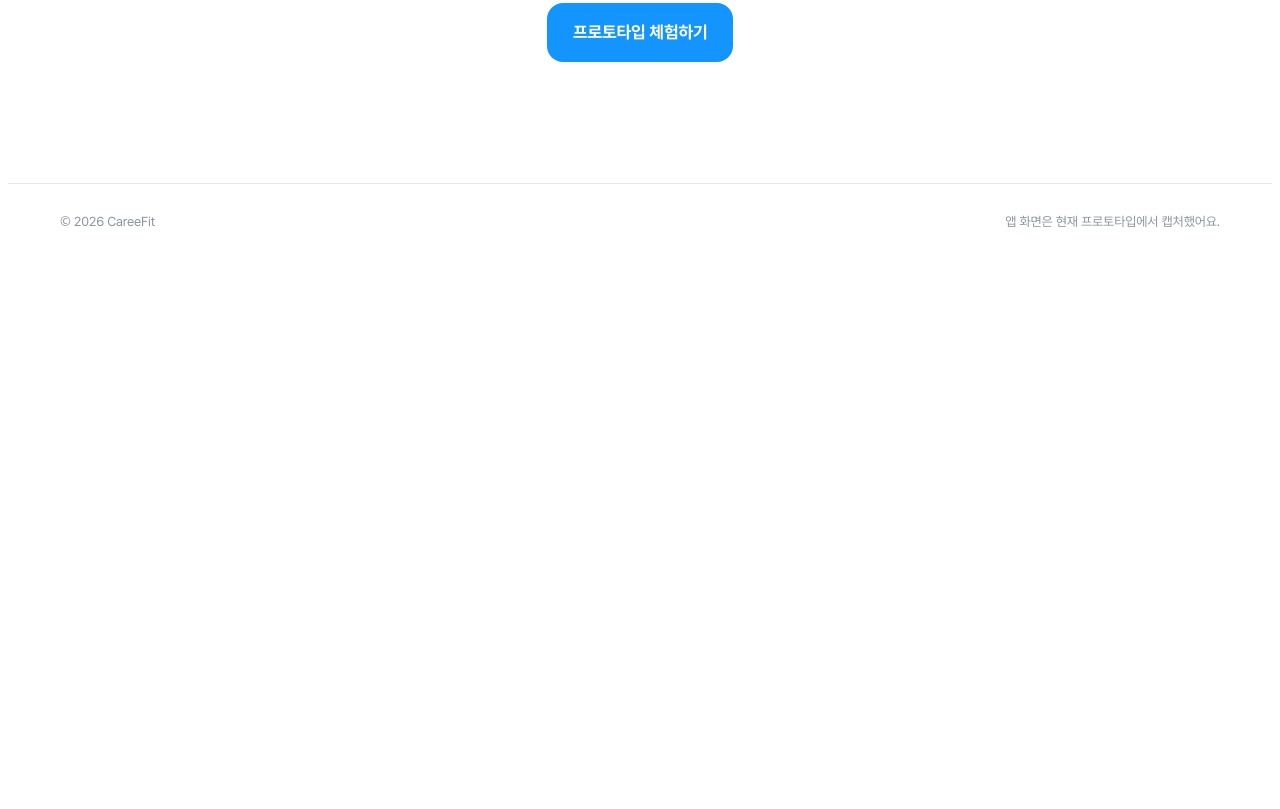
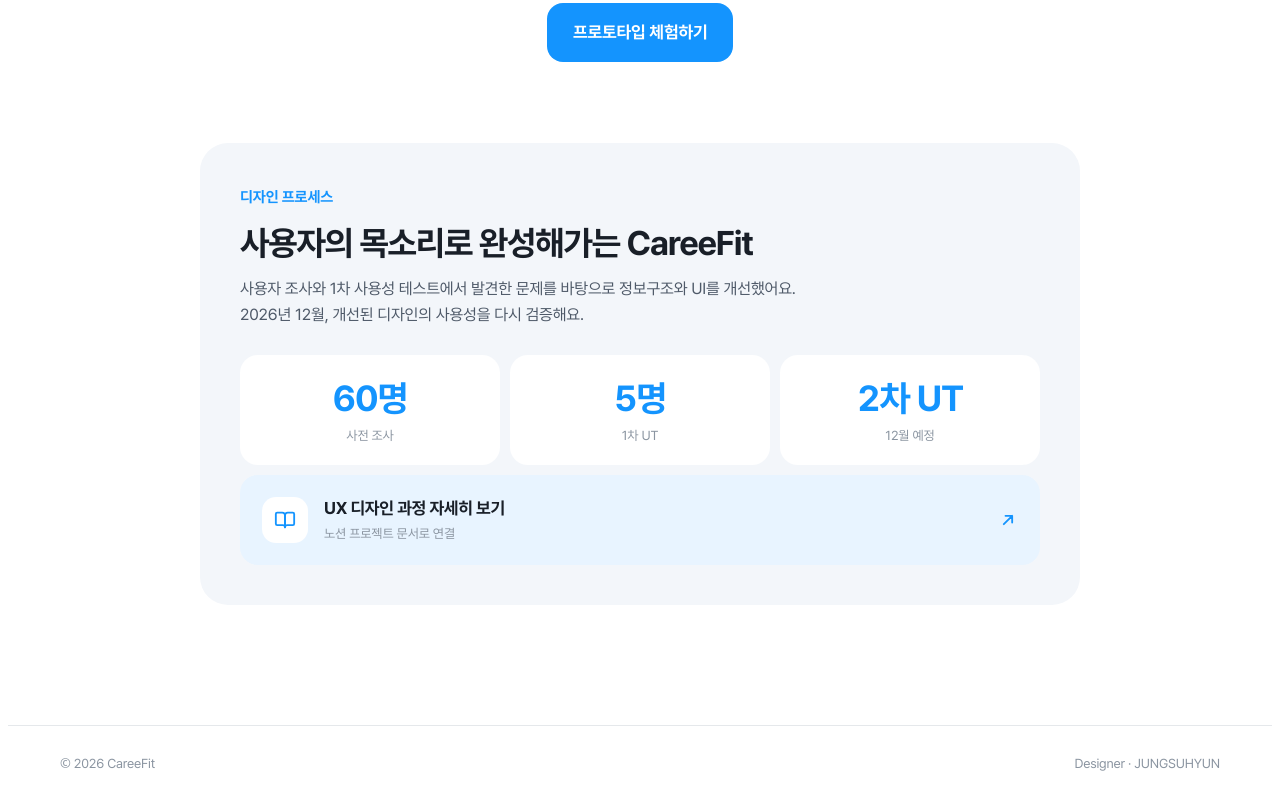
Before and after one commit to SsUu-hub/careefit_Web, a plain HTML site: page index.html in a window 1280 px wide. Shown: the part 9710-10519 px from the top of the page. Before the commit the page ends 9990 px from the top, so only its background shows below. Drawn offline with Linux system fonts and the light colour scheme.

Commit message:
Add files via upload

```diff
--- a/index.html
+++ b/index.html
@@ -220,7 +220,7 @@ input[type=range]:hover::-webkit-slider-thumb{transform:scale(1.12)}
 .features{padding-block:clamp(90px,12vw,150px)}
 .bento{display:grid;grid-template-columns:repeat(6,1fr);gap:16px;margin-top:48px}
 .bcard{position:relative;border-radius:var(--r-lg);background:var(--bg-alt);overflow:hidden;padding:30px 30px 0;min-height:420px;display:flex;flex-direction:column;transform-style:preserve-3d;will-change:transform;transition:transform .5s cubic-bezier(.2,.8,.2,1),box-shadow .4s}
-.bcard:hover{box-shadow:0 30px 50px -30px rgba(20,60,110,.4)}
+.bcard:hover{box-shadow:0 24px 44px -30px rgba(20,60,110,.18)}
 .bcard .glare{position:absolute;inset:0;pointer-events:none;opacity:0;transition:opacity .3s;background:radial-gradient(380px circle at var(--gx,50%) var(--gy,50%),rgba(255,255,255,.55),transparent 60%);mix-blend-mode:soft-light}
 .bcard:hover .glare{opacity:1}
 .bcard h3{font-size:24px;font-weight:700}
@@ -281,6 +281,25 @@ input[type=range]:hover::-webkit-slider-thumb{transform:scale(1.12)}
 .chip-medal{width:28px;height:40px;flex:none}
 @media (prefers-reduced-motion: no-preference){.medal img{animation:sway 3.2s ease-in-out var(--d) infinite}.medal:hover img{animation:none}}
 @keyframes sway{0%,100%{transform:rotate(0)}50%{transform:rotate(4deg)}}
+/* 디자인 프로세스 카드 (CTA 아래) */
+.process{max-width:880px;margin:80px auto 0;text-align:left;background:var(--bg-alt);border-radius:var(--r-lg);padding:clamp(24px,4vw,40px)}
+.process{word-break:keep-all}
+.process h3{font-size:clamp(24px,3.2vw,34px);font-weight:700}
+.process>p{color:var(--ink-2);margin-top:12px;font-size:16px}
+.pstats{display:grid;grid-template-columns:repeat(3,minmax(0,1fr));gap:10px;margin-top:28px}
+.pstat{background:var(--card);border-radius:var(--r-md);padding:22px 10px 18px;text-align:center}
+.pstat b{display:block;font-size:clamp(26px,3.4vw,36px);font-weight:700;color:var(--brand);letter-spacing:-.03em;line-height:1.2;font-variant-numeric:tabular-nums;white-space:nowrap}
+.pstat small{display:block;font-size:13px;color:var(--ink-3);margin-top:6px}
+.plink{margin-top:10px;display:flex;align-items:center;gap:16px;padding:20px 22px;border-radius:var(--r-md);background:var(--brand-soft);color:var(--ink);text-decoration:none;transition:transform .25s cubic-bezier(.2,.8,.2,1),box-shadow .25s}
+.plink:hover{transform:translateY(-3px);box-shadow:0 14px 30px -18px rgba(20,60,110,.35)}
+.plink .ic{width:46px;height:46px;border-radius:14px;background:var(--card);color:var(--brand);display:grid;place-items:center;flex:none;transition:transform .35s cubic-bezier(.3,1.6,.5,1)}
+.plink:hover .ic{transform:rotate(-8deg) scale(1.06)}
+.plink .tx{min-width:0}
+.plink b{display:block;font-size:17px;letter-spacing:-.02em}
+.plink small{display:block;font-size:13px;color:var(--ink-3);margin-top:2px}
+.plink .go{margin-left:auto;flex:none;color:var(--brand);transition:transform .25s}
+.plink:hover .go{transform:translate(3px,-3px)}
+@media (max-width:480px){.pstat b{font-size:24px}.pstat{padding:18px 6px 14px}.pstat small{font-size:12px}.plink{padding:18px 16px;gap:12px}}
 footer{border-top:1px solid var(--line);padding-block:28px 40px;font-size:13px;color:var(--ink-3)}
 footer .container{display:flex;justify-content:space-between;gap:12px;flex-wrap:wrap;align-items:center}
 
@@ -315,7 +334,7 @@ footer .container{display:flex;justify-content:space-between;gap:12px;flex-wrap:
       <div class="reveal pre">
         <span class="eyebrow">AI 취업 준비 페이스메이커</span>
         <h1>각자의 페이스로,<br><span class="fit">끝까지.</span></h1>
-        <p class="lead">공고 한 장만 올리면 피키가 내 준비 성향에 맞춰<br>마감까지의 로드맵을 짜 드려요. 오늘 무엇을 하면 되는지만 보면 돼요.</p>
+        <p class="lead">공고 한 장만 올리면 피키가 내 준비 성향에 맞춰 마감까지의 로드맵을 짜 드려요. 오늘 무엇을 하면 되는지만 보면 돼요.</p>
         <div class="ctas">
           <a class="btn btn-primary magnetic" href="https://ssuu-hub.github.io/careefit_APP/"><span>프로토타입 체험하기</span></a>
           <a class="btn btn-ghost magnetic" href="#how"><span>어떻게 작동하나요?</span></a>
@@ -350,8 +369,8 @@ footer .container{display:flex;justify-content:space-between;gap:12px;flex-wrap:
           <h2 class="h2">공고 한 장이면<br>로드맵이 완성돼요</h2>
         </div>
         <ol class="steps" id="steps">
-          <li><button class="step on" type="button" data-i="0"><span class="bar"></span><span class="t"><span class="no">01</span>공고를 올려요</span><span class="d">촬영하기, 갤러리, 링크 중 편한 방법으로 올리면 피키가 지원 자격과 마감일,<br>채용 절차를 꼼꼼히 읽어요.</span><span class="m-shot phone"><span class="scr"><img src="s-scan1.webp" alt="" loading="lazy"></span></span></button></li>
-          <li><button class="step" type="button" data-i="1"><span class="bar"></span><span class="t"><span class="no">02</span>정리된 공고를 확인해요</span><span class="d">회사, 직무, 마감일, 내 작업 페이스까지 한 장으로 보여줘요.<br>틀린 곳은 그 자리에서 고칠 수 있어요.</span><span class="m-shot phone"><span class="scr"><img src="s-job.webp" alt="" loading="lazy"></span></span></button></li>
+          <li><button class="step on" type="button" data-i="0"><span class="bar"></span><span class="t"><span class="no">01</span>공고를 올려요</span><span class="d">촬영하기, 갤러리, 링크 중 편한 방법으로 올리면 피키가 지원 자격과 마감일, 채용 절차를 꼼꼼히 읽어요.</span><span class="m-shot phone"><span class="scr"><img src="s-scan1.webp" alt="" loading="lazy"></span></span></button></li>
+          <li><button class="step" type="button" data-i="1"><span class="bar"></span><span class="t"><span class="no">02</span>정리된 공고를 확인해요</span><span class="d">회사, 직무, 마감일, 내 작업 페이스까지 한 장으로 보여줘요. 틀린 곳은 그 자리에서 고칠 수 있어요.</span><span class="m-shot phone"><span class="scr"><img src="s-job.webp" alt="" loading="lazy"></span></span></button></li>
           <li><button class="step" type="button" data-i="2"><span class="bar"></span><span class="t"><span class="no">03</span>준비 상태를 알려줘요</span><span class="d">이력서, 자소서, 포트폴리오, 면접. 네 가지 질문에 답하면 지금 필요한 일만 골라내요.</span><span class="m-shot phone"><span class="scr"><img src="s-prep.webp" alt="" loading="lazy"></span></span></button></li>
           <li><button class="step" type="button" data-i="3"><span class="bar"></span><span class="t"><span class="no">04</span>마감까지의 로드맵 완성</span><span class="d">남은 기간을 단계별 D-day로 나눠 캘린더에 바로 등록해요. 아직 지원을 고민 중이면 보관함에 저장해도 돼요.</span><span class="m-shot phone"><span class="scr"><img src="s-road.webp" alt="" loading="lazy"></span></span></button></li>
         </ol>
@@ -372,13 +391,13 @@ footer .container{display:flex;justify-content:space-between;gap:12px;flex-wrap:
       <div class="reveal pre">
         <span class="eyebrow">나의 페이스</span>
         <h2 class="h2">미리 끝내는 사람도,<br>막판에 몰입하는 사람도</h2>
-        <p class="lead">준비 성향에 따라 같은 공고라도 일정이 달라져요.<br>성향을 고르고 마감 버퍼를 움직여 보세요.</p>
+        <p class="lead">준비 성향에 따라 같은 공고라도 일정이 달라져요. 성향을 고르고 마감 버퍼를 움직여 보세요.</p>
       </div>
       <div class="persona-grid">
         <div>
           <div class="pick" role="group" aria-label="준비 성향">
-            <button class="pcard" type="button" data-p="stable" aria-pressed="true"><img src="piki-stable.webp" alt="" width="520" height="622"><span><span class="t">안정형</span><span class="d">미리 준비해서<br>마감 3일 전에는 끝내고 싶어</span></span></button>
-            <button class="pcard eff" type="button" data-p="eff" aria-pressed="false"><img src="piki-eff.webp" alt="" width="520" height="622"><span><span class="t">몰입형</span><span class="d">벼락치기가 편하고,<br>마감 직전에 집중력이 폭발해!</span></span></button>
+            <button class="pcard" type="button" data-p="stable" aria-pressed="true"><img src="piki-stable.webp" alt="" width="520" height="622"><span><span class="t">안정형</span><span class="d">미리 준비해서 마감 3일 전에는 끝내고 싶어</span></span></button>
+            <button class="pcard eff" type="button" data-p="eff" aria-pressed="false"><img src="piki-eff.webp" alt="" width="520" height="622"><span><span class="t">몰입형</span><span class="d">벼락치기가 편하고, 마감 직전에 집중력이 폭발해!</span></span></button>
           </div>
           <div class="timeline" id="timeline">
             <div class="tl-head"><b id="tlTitle">안정형 페이스 로드맵</b><span>NOVABYTE 서비스 기획 인턴 · 마감 D-39 기준 예시</span></div>
@@ -422,14 +441,14 @@ footer .container{display:flex;justify-content:space-between;gap:12px;flex-wrap:
           <div class="glare"></div>
           <div class="tag">홈</div>
           <h3>오늘 할 일만 보면 돼요</h3>
-          <p>핵심 일정의 D-day, 오늘의 할 일,<br>다가오는 공모전까지.</p>
+          <p>핵심 일정의 D-day, 오늘의 할 일, 다가오는 공모전까지.</p>
           <div class="shot"><div class="phone"><div class="scr"><img src="s-home-exp.webp" alt="홈 화면: 공모전 카드가 펼쳐진 상태" loading="lazy"></div></div></div>
         </article>
         <article class="bcard c-pace tilt reveal pre" style="--scroll:-12%">
           <div class="glare"></div>
           <div class="tag">나의 페이스 관리</div>
           <h3>내 속도를 숫자로</h3>
-          <p>작업 평균 시간과 하루 집중 가능 시간,<br>마감 버퍼를 휠로 조절해요.</p>
+          <p>작업 평균 시간과 하루 집중 가능 시간, 마감 버퍼를 휠로 조절해요.</p>
           <div class="shot"><div class="phone"><div class="scr"><img src="s-pace.webp" alt="나의 페이스 관리 화면" loading="lazy"></div></div></div>
         </article>
         <article class="bcard c-rec tilt reveal pre" style="--scroll:-12%">
@@ -443,7 +462,7 @@ footer .container{display:flex;justify-content:space-between;gap:12px;flex-wrap:
           <div class="glare"></div>
           <div class="tag">보관함</div>
           <h3>마감임박은 먼저 알려줘요</h3>
-          <p>고민 중인 공고는 보관함에.<br>마감이 가까우면 배너로 띄워요.</p>
+          <p>고민 중인 공고는 보관함에. 마감이 가까우면 배너로 띄워요.</p>
           <div class="shot"><div class="phone"><div class="scr"><img src="s-store.webp" alt="보관함 화면" loading="lazy"></div></div></div>
         </article>
         <article class="bcard c-career tilt reveal pre" style="--scroll:-12%">
@@ -451,7 +470,7 @@ footer .container{display:flex;justify-content:space-between;gap:12px;flex-wrap:
           <div class="txt">
             <div class="tag">마이 커리어</div>
             <h3>지원한 기록은<br>커리어가 돼요</h3>
-            <p>면접 진행, 수상, 종료까지.<br>지원한 공고와 참여한 공모전의 결과를 한곳에 모아요.</p>
+            <p>면접 진행, 수상, 종료까지. 지원한 공고와 참여한 공모전의 결과를 한곳에 모아요.</p>
           </div>
           <div class="shot"><div class="phone"><div class="scr"><img src="s-career.webp" alt="마이 커리어 화면" loading="lazy"></div></div></div>
         </article>
@@ -501,12 +520,27 @@ footer .container{display:flex;justify-content:space-between;gap:12px;flex-wrap:
       <div class="ctas">
         <a class="btn btn-primary magnetic" id="ctaBtn" href="https://ssuu-hub.github.io/careefit_APP/"><span>프로토타입 체험하기</span></a>
       </div>
+      <div class="process reveal pre" id="process">
+        <span class="eyebrow">디자인 프로세스</span>
+        <h3>사용자의 목소리로 완성해가는 CareeFit</h3>
+        <p>사용자 조사와 1차 사용성 테스트에서 발견한 문제를 바탕으로 정보구조와 UI를 개선했어요.<br>2026년 12월, 개선된 디자인의 사용성을 다시 검증해요.</p>
+        <div class="pstats" id="pstats">
+          <div class="pstat"><b><span data-count="60">60</span>명</b><small>사전 조사</small></div>
+          <div class="pstat"><b><span data-count="5">5</span>명</b><small>1차 UT</small></div>
+          <div class="pstat"><b>2차 UT</b><small>12월 예정</small></div>
+        </div>
+        <a class="plink" href="NOTION_URL" target="_blank" rel="noopener">
+          <span class="ic" aria-hidden="true"><svg width="22" height="22" viewBox="0 0 24 24" fill="none" stroke="currentColor" stroke-width="2" stroke-linecap="round" stroke-linejoin="round"><path d="M2 5.5A1.5 1.5 0 0 1 3.5 4H9a3 3 0 0 1 3 3v13a2.5 2.5 0 0 0-2.5-2.5h-6A1.5 1.5 0 0 1 2 16z"/><path d="M22 5.5A1.5 1.5 0 0 0 20.5 4H15a3 3 0 0 0-3 3v13a2.5 2.5 0 0 1 2.5-2.5h6a1.5 1.5 0 0 0 1.5-1.5z"/></svg></span>
+          <span class="tx"><b>UX 디자인 과정 자세히 보기</b><small>노션 프로젝트 문서로 연결</small></span>
+          <svg class="go" width="20" height="20" viewBox="0 0 24 24" fill="none" stroke="currentColor" stroke-width="2.2" stroke-linecap="round" stroke-linejoin="round" aria-hidden="true"><path d="M7 17 17 7M9 7h8v8"/></svg>
+        </a>
+      </div>
     </div>
   </section>
 </main>
 
 <footer class="gutter">
-  <div class="container"><span>© 2026 CareeFit</span><span>앱 화면은 현재 프로토타입에서 캡처했어요.</span></div>
+  <div class="container"><span>© 2026 CareeFit</span><span>Designer · JUNGSUHYUN</span></div>
 </footer>
 
 
@@ -728,6 +762,21 @@ footer .container{display:flex;justify-content:space-between;gap:12px;flex-wrap:
   cbtn.addEventListener('mouseenter', hoverOn); cbtn.addEventListener('focus', hoverOn);
   cbtn.addEventListener('mouseleave', hoverOff); cbtn.addEventListener('blur', hoverOff);
 
+  /* 디자인 프로세스: 숫자 카운트업 */
+  var pst = document.getElementById('pstats');
+  if (pst && !reduce) {
+    var nums = [].slice.call(pst.querySelectorAll('[data-count]'));
+    nums.forEach(function (n) { n.textContent = '0'; });
+    var pio = new IntersectionObserver(function (es) {
+      if (!es[0].isIntersecting) return; pio.disconnect();
+      var t0 = performance.now();
+      (function run(t) { var p = Math.min(1, (t - t0) / 1100), e = 1 - Math.pow(1 - p, 3);
+        nums.forEach(function (n) { n.textContent = Math.round(+n.getAttribute('data-count') * e); });
+        if (p < 1) requestAnimationFrame(run); })(t0);
+    }, { threshold: .4 });
+    pio.observe(pst);
+  }
+
   /* scroll loop */
   var ticking = false;
   function onScroll() { if (ticking) return; ticking = true; requestAnimationFrame(function () { ticking = false; onStmt(); onStory(); }); }
```
